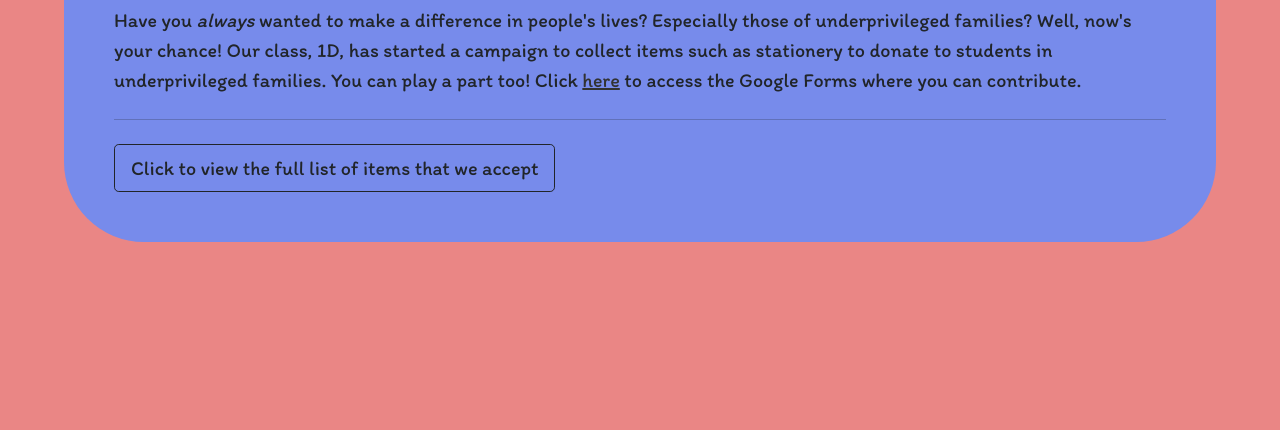
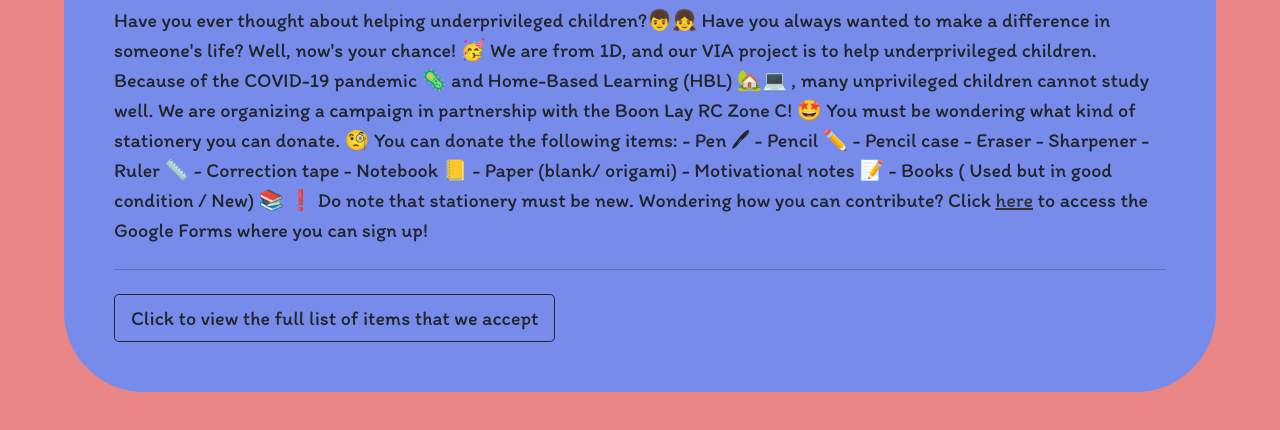
Before and after one commit to 1Dvia/donation, a plain HTML site: page index.html in a window 1280 px wide. Shown: the part 264-694 px from the top of the page. Drawn offline with nearby package versions, Linux system fonts and the light colour scheme.

Commit message:
Update index.html

```diff
--- a/index.html
+++ b/index.html
@@ -20,7 +20,28 @@
 
   <div class="mainheading">
     <h1 class="display-4">Hey RVians 👋!</h1>
-    <p class="lead">Have you <strong><em>always</em></strong> wanted to make a difference in people's lives? Especially those of underprivileged families? Well, now's your chance! Our class, 1D, has started a campaign to collect items such as stationery to donate to students in underprivileged families. <strong>You</strong> can play a part too! Click <a class="link1d" href="https://docs.google.com/forms/d/e/1FAIpQLSfL18KizZpsWSKDc8VvDvRUks-U_oTtFDinTg5HxLHILBvLpA/viewform?usp=sf_link">here</a> to access the Google Forms where you can contribute.</p>
+    <p class="lead">Have you ever thought about helping underprivileged children?👦👧 Have you always wanted to make a difference in someone's life? Well, now's your chance! 🥳
+
+We are from 1D, and our VIA project is to help underprivileged children. Because of the COVID-19 pandemic 🦠  and Home-Based Learning (HBL) 🏡💻 , many unprivileged children cannot study well. We are organizing a campaign in partnership with the Boon Lay RC Zone C! 🤩
+
+You must be wondering what kind of stationery you can donate. 🧐
+You can donate the following items:
+- Pen 🖊
+- Pencil ✏️
+- Pencil case
+- Eraser
+- Sharpener
+- Ruler 📏
+- Correction tape
+- Notebook 📒
+- Paper (blank/ origami)
+- Motivational notes 📝
+- Books ( Used but in good condition / New) 📚
+
+❗️ Do note that stationery must be new.
+
+Wondering how you can contribute? Click <a class="link1d" href="https://docs.google.com/forms/d/e/1FAIpQLSfL18KizZpsWSKDc8VvDvRUks-U_oTtFDinTg5HxLHILBvLpA/viewform?usp=sf_link">here</a> to access the Google Forms where you can sign up!
+
     <hr class="my-4">
     <p></p>
     <a class="btn btn-outline-dark btn-lg" href="stationery.html" role="button">Click to view the full list of items that we accept</a>
```
